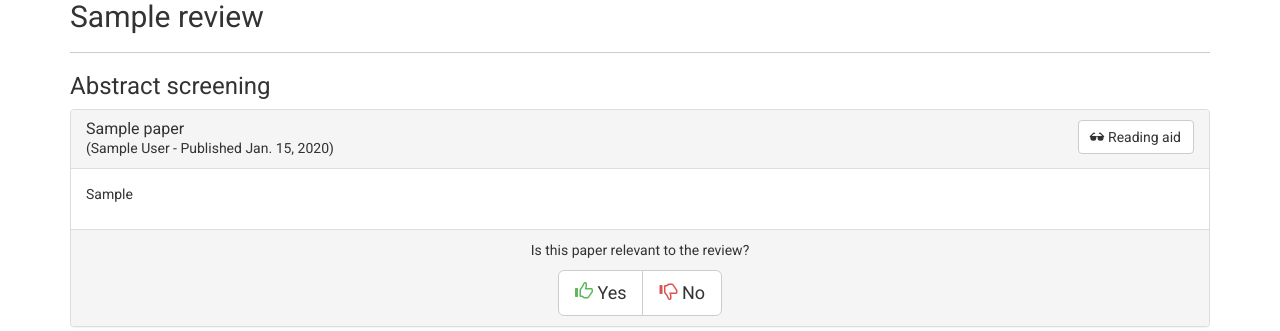
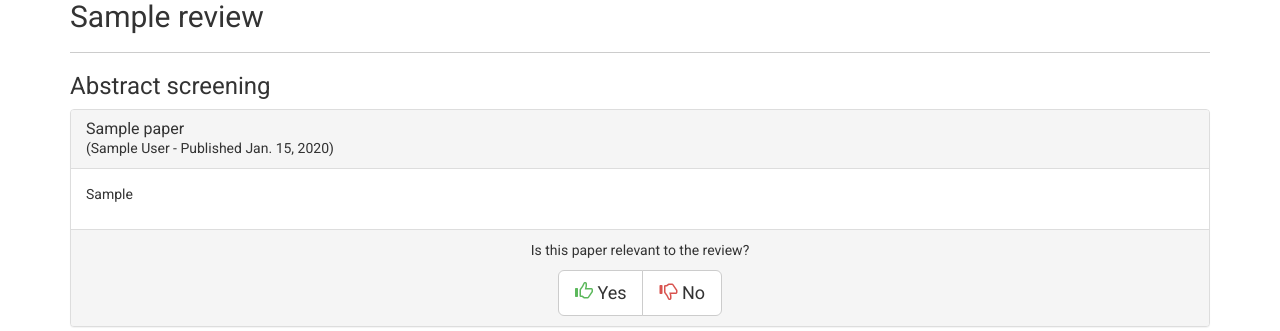
Before and after one commit to iliawnek/SystematicReview, a Django app: page /review/1/1/ in a window 1280 px wide. Shown: the part 154-485 px from the top of the page. Run offline with Django 3.2, Linux system fonts and the light colour scheme; a user stored in the database is signed in; tables that the repository leaves empty hold one stand-in row (values such as "Sample post"); parts of the project's set-up code (start-up, migrations or seed data) failed here and were passed over; some libraries are stand-ins or nearby versions.

Commit message:
'Reading aid' seems superfluous

```diff
--- a/static/js/jquery.js
+++ b/static/js/jquery.js
@@ -1,11 +1,3 @@
 $(function () {
   $('[data-toggle="tooltip"]').tooltip();
 });
-
-$(function () {
-  $("#reading").click(function(){
-    $(".panel-body").toggleClass("panel-reading");
-    $("#reading").toggleClass("active");
-  });
-  $('[data-toggle="tooltip"]').tooltip();
-});
--- a/templates/sysrev/paper_detail.html
+++ b/templates/sysrev/paper_detail.html
@@ -24,8 +24,6 @@
         <nav class="pull-right">
         {% if paper.pool in to_embed_full %}
           <a href="{{ paper.url }}" target="_blank" class="btn btn-default"><span class="glyphicon glyphicon-link"></span> Open in new tab/window</a>
-        {% else %}
-          <a id="reading" class="btn btn-default"><span class="glyphicon glyphicon-sunglasses"></span> Reading aid</a>
         {% endif %}
         </nav>
       </h2>
```
